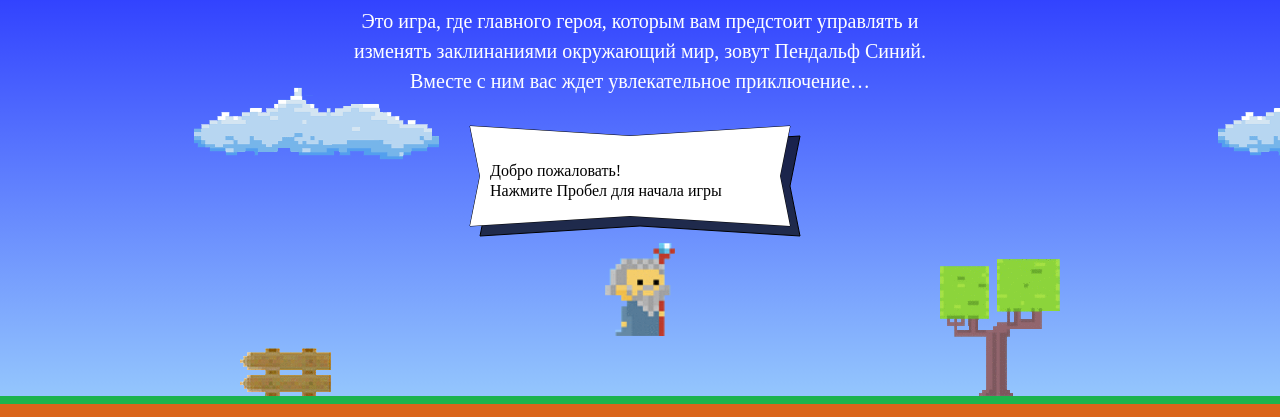
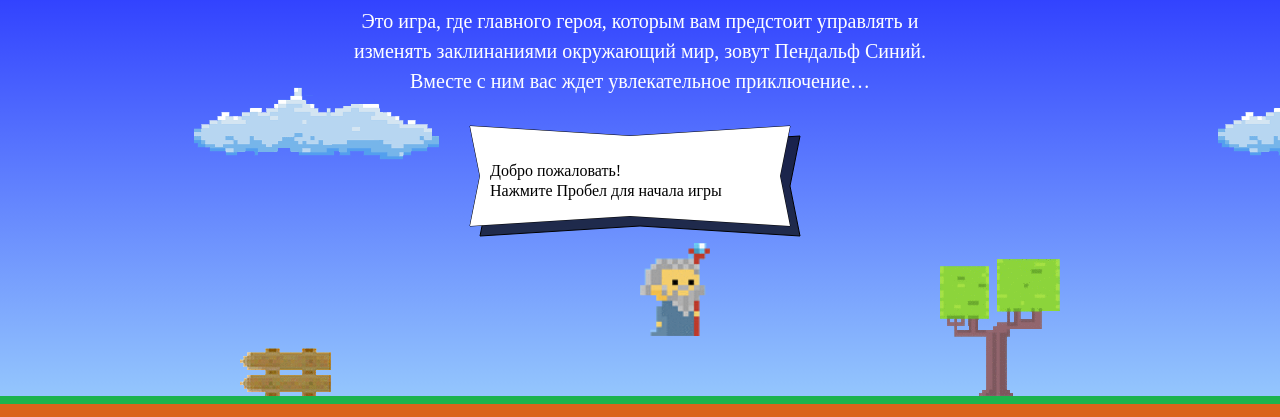
Before and after one commit to marinasalamatina/1152815-code-and-magick-19, a website: page index.html in a window 1280 px wide. Shown: the part 203-620 px from the top of the page. Drawn offline with Linux system fonts and the light colour scheme; a web font is replaced by a local one.

Commit message:
Uniform camelCase

```diff
--- a/index.html
+++ b/index.html
@@ -197,13 +197,13 @@ var getWizardHeight = function(wizardWidth) {
 };
 
 var getWizardX = function(width) {
-  return width / 2 - wizardWidth / 2;
+  return width / 2;
 };
 
 var getWizardY = function(height) {
-  var WizardHeight = getWizardHeight(wizardWidth);
+  var wizardHeight = getWizardHeight(wizardWidth);
 
-  return height / 3 + WizardHeight / 2;
+  return height / 3 + wizardHeight / 2;
 };
 
 </script>
```
